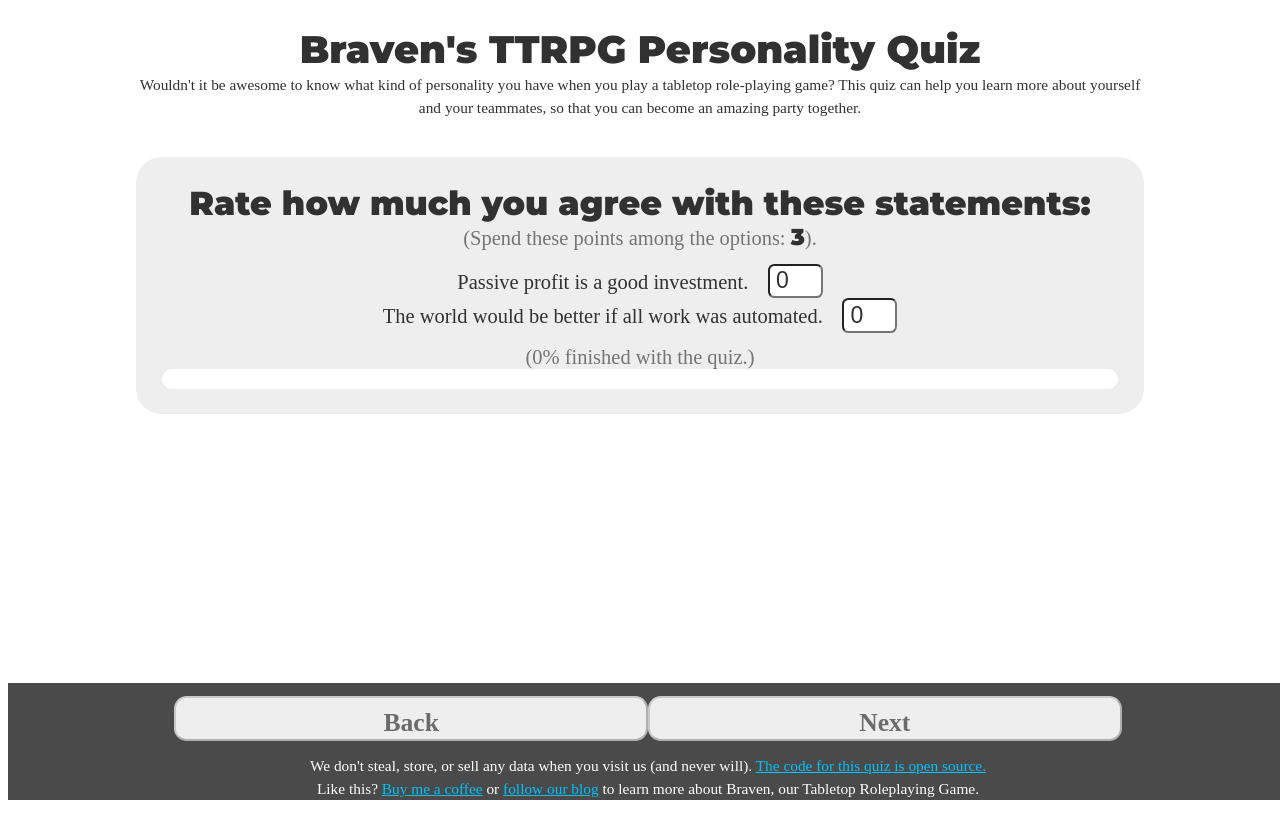
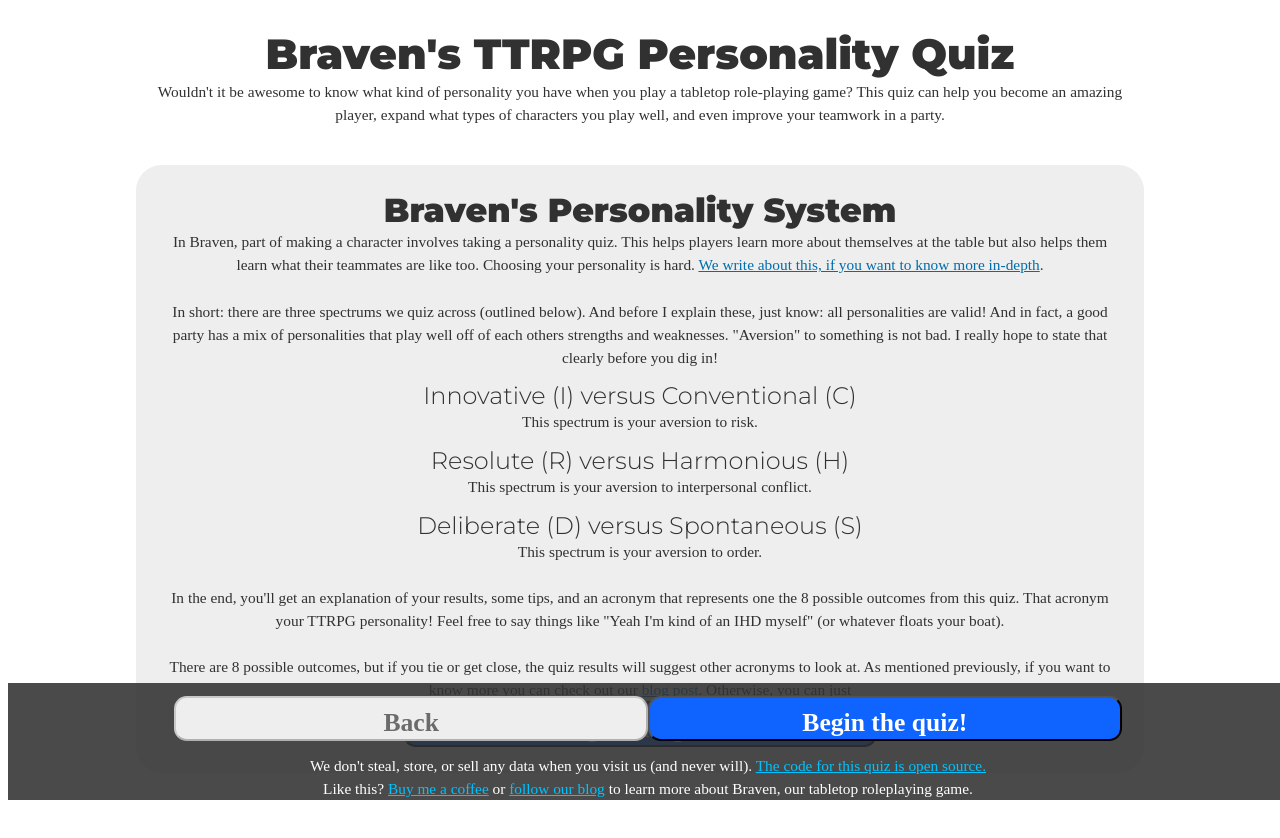
Before and after one commit to frankelavsky/braven-quiz, a Vue app: page / in a window 1280 px wide. Shown: the top 838 px of the page. Before the commit the page ends 800 px from the top, so only its background shows below. Built offline with nearby package versions, Linux system fonts and the light colour scheme; a web font is replaced by a local one.

Commit message:
add introduction explanation

```diff
--- a/src/App.vue
+++ b/src/App.vue
@@ -3,8 +3,39 @@
     <h1>Braven's TTRPG Personality Quiz</h1>
     <p
       class="description"
-    >Wouldn't it be awesome to know what kind of personality you have when you play a tabletop role-playing game? This quiz can help you learn more about yourself and your teammates, so that you can become an amazing party together.</p>
+    >Wouldn't it be awesome to know what kind of personality you have when you play a tabletop role-playing game? This quiz can help you become an amazing player, expand what types of characters you play well, and even improve your teamwork in a party.</p>
     <div class="main-content-wrapper">
+      <div v-if="explanation" class="main-explainer">
+        <h2>Braven's Personality System</h2>
+        <p>
+          In Braven, part of making a character involves taking a personality quiz. This helps players learn more about themselves at the table but also helps them learn what their teammates are like too. Choosing your personality is hard.
+          <a
+            href="https://bravengames.wordpress.com/2019/12/13/picking-your-personality/"
+            target="_blank"
+          >We write about this, if you want to know more in-depth</a>.
+        </p>
+        <p>
+          <br />In short: there are three spectrums we quiz across (outlined below). And before I explain these, just know: all personalities are valid! And in fact, a good party has a mix of personalities that play well off of each others strengths and weaknesses. "Aversion" to something is not bad. I really hope to state that clearly before you dig in!
+        </p>
+        <h3>Innovative (I) versus Conventional (C)</h3>
+        <p>This spectrum is your aversion to risk.</p>
+        <h3>Resolute (R) versus Harmonious (H)</h3>
+        <p>This spectrum is your aversion to interpersonal conflict.</p>
+        <h3>Deliberate (D) versus Spontaneous (S)</h3>
+        <p>This spectrum is your aversion to order.</p>
+        <p>
+          <br />In the end, you'll get an explanation of your results, some tips, and an acronym that represents one the 8 possible outcomes from this quiz. That acronym your TTRPG personality! Feel free to say things like "Yeah I'm kind of an IHD myself" (or whatever floats your boat).
+        </p>
+        <p>
+          <br />There are 8 possible outcomes, but if you tie or get close, the quiz results will suggest other acronyms to look at. As mentioned previously, if you want to know more you can check out our
+          <a
+            href="https://bravengames.wordpress.com/2019/12/13/picking-your-personality/"
+            target="_blank"
+          >blog post</a>. Otherwise, you can just
+        </p>
+        <button v-on:click="next">Begin the quiz!</button>
+      </div>
+      <div v-else>
         <div v-if="resultsReady">
           <Results v-bind:results="aggregatedResults"></Results>
         </div>
@@ -21,32 +52,46 @@
           @submitToNext="next"
         />
       </div>
+    </div>
     <div class="footer">
       <div v-if="resultsReady" class="button-wrapper">
         <span>
           Not the results you are looking for?
           <a
             v-bind:href="pageSource"
+            class="light"
             target="_blank"
           >Take the test</a>
         </span>
       </div>
       <div v-else class="button-wrapper">
-        <button v-on:click="currentPage--" v-bind:disabled="!currentPage">Back</button>
+        <button
+          v-on:click="back"
+          v-bind:disabled="!(!explanation || currentPage)"
+        >{{!explanation && !currentPage ? "Back to Explanation" : "Back"}}</button>
         <button
           v-on:click="next"
           v-bind:disabled="!nextReady"
-        >{{currentPage === shuffledQuestions.length-1 ? "SUBMIT" : "Next"}}</button>
+        >{{currentPage === shuffledQuestions.length-1 ? "SUBMIT" : explanation ? "Begin the quiz!" : "Next"}}</button>
       </div>
       <div class="learn-more">
         We don't steal, store, or sell any data when you visit us (and never will).
         <a
+          class="light"
           href="https://github.com/frankelavsky/braven-quiz"
           target="_blank"
         >The code for this quiz is open source.</a>
         <br />Like this?
-        <a href="https://paypal.me/FrankElavsky" target="_blank">Buy me a coffee</a> or
-        <a href="https://bravengames.wordpress.com/" target="_blank">follow our blog</a> to learn more about Braven, our Tabletop Roleplaying Game.
+        <a
+          class="light"
+          href="https://paypal.me/FrankElavsky"
+          target="_blank"
+        >Buy me a coffee</a> or
+        <a
+          class="light"
+          href="https://bravengames.wordpress.com/"
+          target="_blank"
+        >follow our blog</a> to learn more about Braven, our tabletop roleplaying game.
       </div>
     </div>
   </div>
@@ -68,8 +113,9 @@ export default {
       shuffledQuestions: [],
       currentPage: 0,
       pageResults: {},
-      nextReady: false,
+      nextReady: true,
       resultsReady: false,
+      explanation: true,
       aggregatedResults: {},
       pageSource: "/" // window.location.protocol + window.location.host + window.location.pathname
     };
@@ -100,8 +146,19 @@ export default {
       // disable next button
       this.nextReady = false;
     },
+    back() {
+      if (!this.explanation && !this.currentPage) {
+        this.explanation = true;
+        this.nextReady = true;
+      } else {
+        this.currentPage--;
+      }
+    },
     next() {
-      if (
+      if (this.explanation) {
+        this.explanation = false;
+        this.nextReady = false;
+      } else if (
         this.currentPage < this.shuffledQuestions.length - 1 &&
         this.nextReady
       ) {
@@ -113,6 +170,7 @@ export default {
         const userConfirmation = this.warnUserNoGoingBack();
         if (userConfirmation) {
           this.createAggregatedResults();
+          this.prepURLParams();
         }
       }
     },
@@ -124,12 +182,6 @@ export default {
         R: 0,
         S: 0,
         D: 0
-        // I: 11,
-        // C: 2,
-        // H: 9,
-        // R: 6,
-        // S: 6,
-        // D: 6
       };
       Object.keys(this.pageResults).forEach(key => {
         Object.keys(this.pageResults[key]).forEach(trait => {
@@ -138,9 +190,6 @@ export default {
       });
       this.resultsReady = true;
       this.aggregatedResults = newResults;
-      this.prepURLParams();
-      // eslint-disable-next-line no-console
-      console.log("PREPPED results", this.aggregatedResults);
     },
     warnUserNoGoingBack() {
       return confirm(
@@ -170,11 +219,10 @@ export default {
         entryPoints += +entry[1];
         urlResults[entry[0]] = +entry[1];
       });
-      // eslint-disable-next-line no-console
-      console.log("entrypoints now ", entryPoints, totalPoints, urlResults);
       if (entryPoints !== totalPoints) {
         window.location.search = "";
       } else {
+        this.explanation = false;
         this.resultsReady = true;
         this.aggregatedResults = urlResults;
       }
@@ -196,7 +244,7 @@ export default {
 h1,
 h2,
 button,
-.option-iniput,
+.option-input,
 .points {
   font-family: "Montserrat", "Avenir", Helvetica, Arial, sans-serif;
   font-weight: 900;
@@ -207,7 +255,7 @@ h3 {
   margin-block-start: 1vw;
 }
 h1 {
-  font-size: 3vw;
+  font-size: 3.3vw;
 }
 h2 {
   font-size: 2.6vw;
@@ -226,7 +274,8 @@ p {
   padding: 0vw 10vw 0vw 10vw;
 }
 .panel,
-.results {
+.results,
+.main-explainer {
   margin: 3vw 10vw;
   padding: 2vw;
 }
@@ -238,7 +287,8 @@ p {
   margin-bottom: 10vw;
 }
 .panel,
-.results {
+.results,
+.main-explainer {
   background: #eeeeee;
   border-radius: 2vw;
 }
@@ -321,9 +371,15 @@ p {
   padding-top: 2vw;
 }
 a {
+  color: #006dac;
+}
+a:visited {
+  color: #94007c;
+}
+a.light {
   color: #00c3ff;
 }
-a:visited {
+a.light:visited {
   color: #ff97ee;
 }
 </style>
```
Lines whose indentation alone changed are shown as unchanged.
